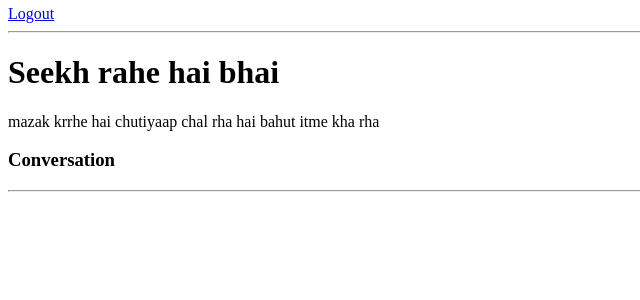
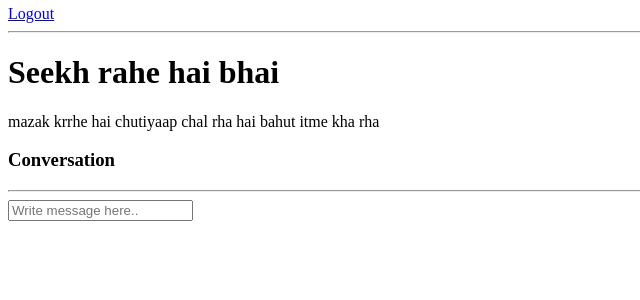
Before and after one commit to As-anonymus/D-Proj, a Django app: page /room/7/ in a window 1280 px wide. Shown: the part 146-446 px from the top of the page, without its empty margins (0-640 px from the left). Run offline with Django 4.2, Linux system fonts and the light colour scheme; a user stored in the database is signed in; data comes from the database, SQL or seed files in the repository; both versions use the stored data as it was after the commit.

Commit message:
message CRUD

```diff
--- a/base/templates/base/room.html
+++ b/base/templates/base/room.html
@@ -2,6 +2,10 @@
 
 
 {% block content %}
+
+<div class="room-container">
+
+    <div>
 <h1>{{room.name}}</h1>
 
 <p>{{room.description}}</p>
@@ -19,17 +23,33 @@
 <div>
 
     <small>@{{message.user}}  {{message.created|timesince}} ago </small>
+
+<p>{{message.body}}</p>
+<hr>
 </div>
+{%  endfor %}
+</div>
+{% if request.user.is_authenticated %}
 
+<div class = "comment-form">
 
-{%  endfor %}
+    <form method="POST" action="">
+        {%  csrf_token %}
 
-</div>
+        <input type="text" name = "body" placeholder ="Write message here..">
 
 
 
 
+    </form>
 
 
 
+</div>
+
+{% endif %}
+
+</div>
+</div>
+
 {% endblock %}
--- a/base/views.py
+++ b/base/views.py
@@ -6,7 +6,7 @@
 from django.contrib.auth.models import User
 from django.contrib.auth import authenticate, login, logout
 from django.contrib.auth.forms import UserCreationForm
-from .models import Room,Topic
+from .models import Room,Topic,Message
 from .forms import RoomForm
 
 # Create your views here.
@@ -99,6 +99,13 @@
 def room(request,pk):
     room = Room.objects.get(id=pk)
     room_messages = room.message_set.all().order_by('-created')
+    if request.method == 'POST':
+        message = Message.objects.create(
+            user = request.user,
+            room = room,
+            body = request.POST.get('body')
+        )
+        return redirect('room',pk=room.id)
     context = {'room':room,'room_messages':room_messages}
     return render(request, 'base/room.html',context,)
 
```
Also changed, not shown: db.sqlite3.
